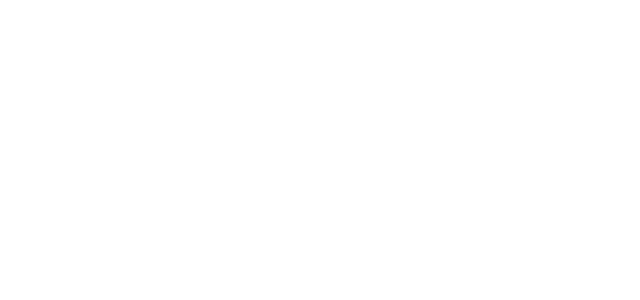
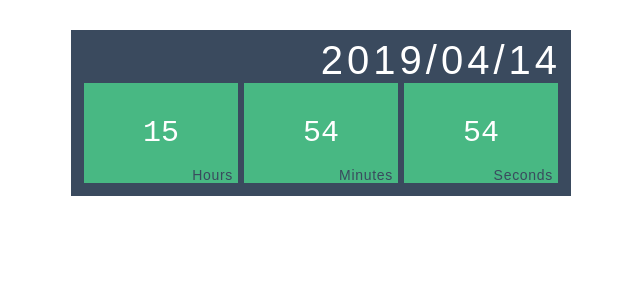
Before and after one commit to THitokuse/tokyo_newyork_times, a Vue app: page / in a window 1280 px wide. Shown: the top 300 px of the page, without its empty margins (319-959 px from the left). Built offline with nearby package versions, Linux system fonts and the light colour scheme; the HTML template or start-up script is replaced by a standard one.

Commit message:
add templete and style in App.vue

```diff
--- a/src/App.vue
+++ b/src/App.vue
@@ -1,8 +1,8 @@
 <template>
-
-
+	<div>
+		<Clock class="clock" />
+	</div>
 </template>
-
 
 <script>
 import Clock from "@/components/Clock"
@@ -14,8 +14,27 @@
 }
 </script>
 
+<style scoped>
+.clock {
+  width: 80%;
+  max-width: 500px;
+  margin: 30px auto;
+}
+</style>
+
 
 <style>
+html {
+  font-size: 62.5%;
+}
 
 
+body {
+  margin: 0;
+}
+
+
+p {
+  margin: 0;
+}
 </style>
```
